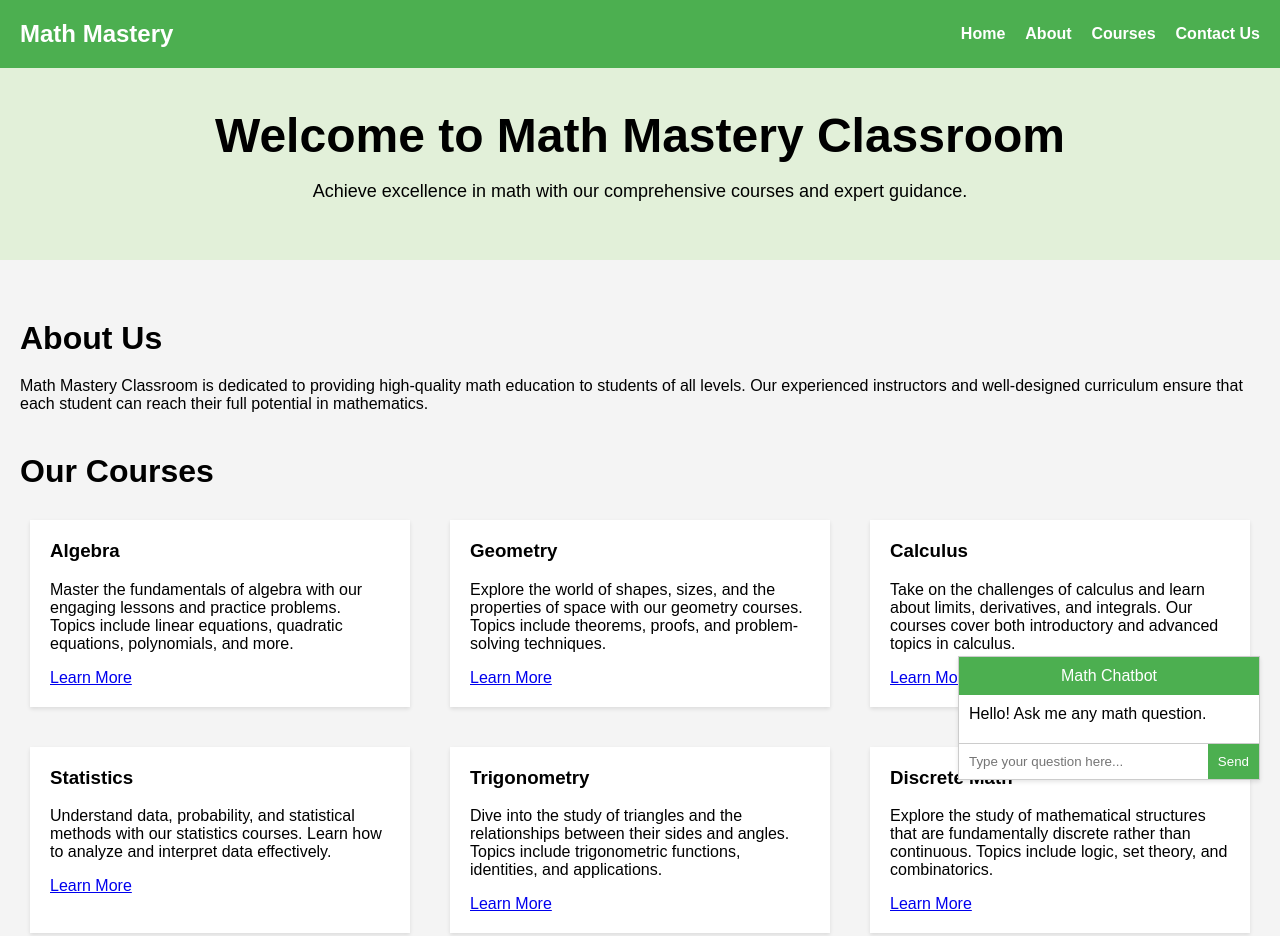
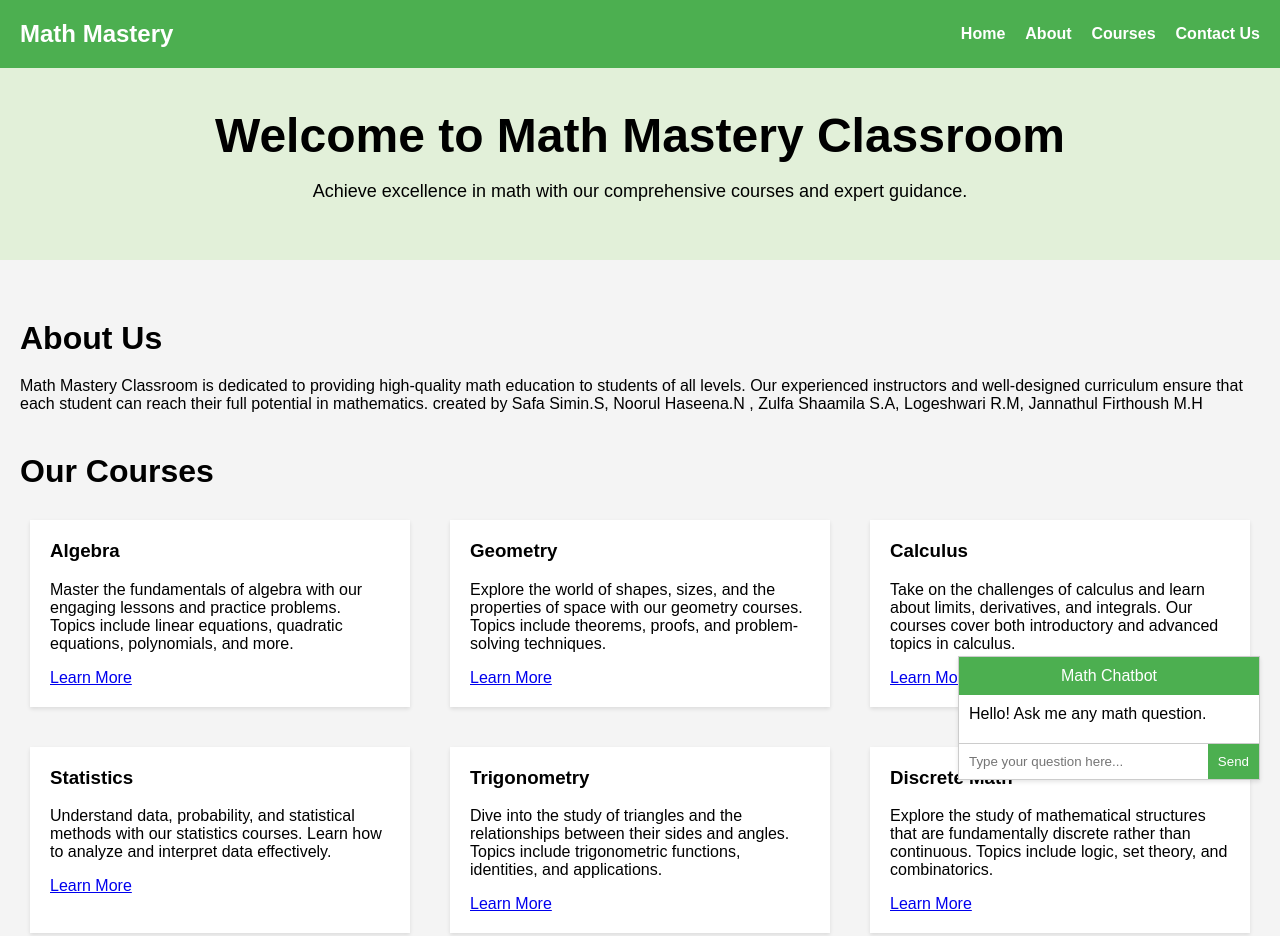
Before and after one commit to realwixi/MathMastery, a plain HTML site: page nm_final.html in a window 1280 px wide. Shown: the top 936 px of the page. Drawn offline with Linux system fonts and the light colour scheme.

Commit message:
Update nm_final.html

```diff
--- a/nm_final.html
+++ b/nm_final.html
@@ -172,7 +172,7 @@
     <div class="container">
         <div class="section" id="about">
             <h2>About Us</h2>
-            <p>Math Mastery Classroom is dedicated to providing high-quality math education to students of all levels. Our experienced instructors and well-designed curriculum ensure that each student can reach their full potential in mathematics.</p>
+            <p>Math Mastery Classroom is dedicated to providing high-quality math education to students of all levels. Our experienced instructors and well-designed curriculum ensure that each student can reach their full potential in mathematics. created by Safa Simin.S, Noorul Haseena.N , Zulfa Shaamila S.A, Logeshwari R.M, Jannathul Firthoush M.H</p>
         </div>
         <div class="section" id="courses">
             <h2>Our Courses</h2>
```
